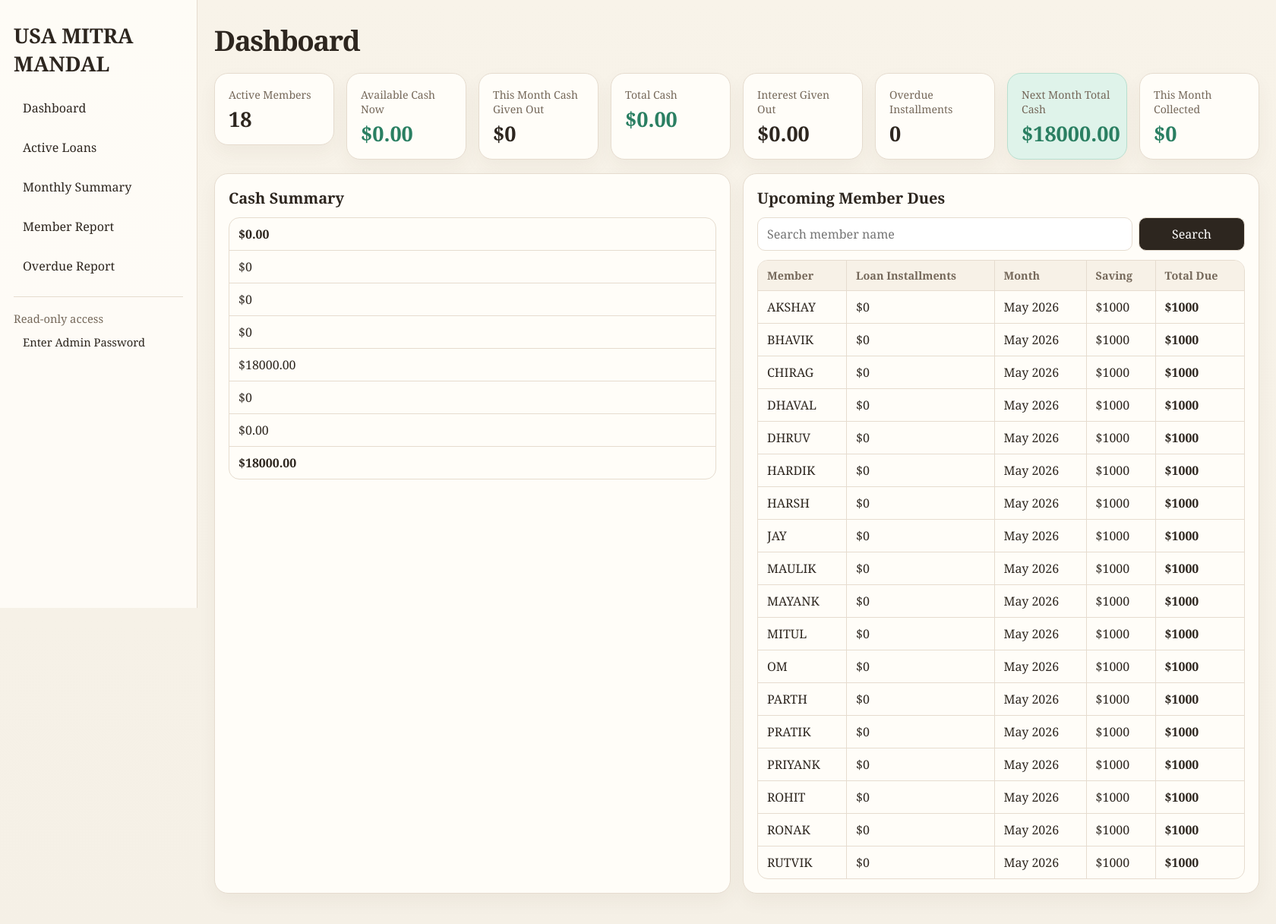
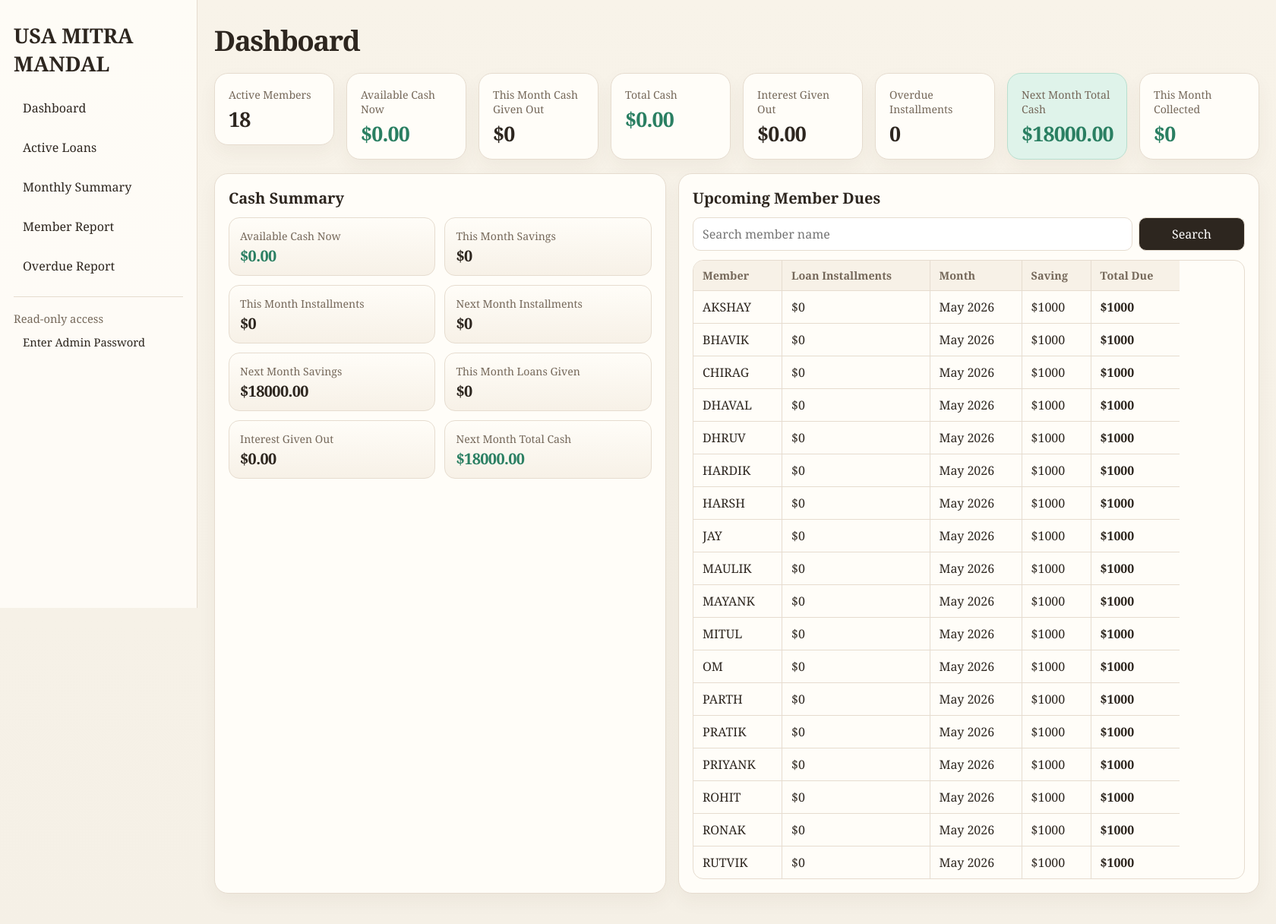
Before and after one commit to akshaypatel454/usamitra, a Django app: page / in a window 1680 px wide. Shown: the whole page at 76% size. Run offline with Django 5.2, Linux system fonts and the light colour scheme; data comes from the database, SQL or seed files in the repository; data that the repository does not hold is empty.

Commit message:
Improve dashboard layout and cash summary

```diff
--- a/core/templates/core/base.html
+++ b/core/templates/core/base.html
@@ -153,6 +153,28 @@
         .metric-grid.wide {
             grid-template-columns: repeat(8, minmax(0, 1fr));
         }
+        .dashboard-grid {
+            display: grid;
+            gap: 16px;
+            grid-template-columns: minmax(0, 1.05fr) minmax(0, 1.35fr);
+        }
+        .summary-grid {
+            display: grid;
+            gap: 12px;
+            grid-template-columns: repeat(2, minmax(0, 1fr));
+        }
+        .summary-item {
+            padding: 14px;
+            border: 1px solid var(--line);
+            border-radius: 14px;
+            background: linear-gradient(180deg, #fffdf8 0%, #f7f1e7 100%);
+        }
+        .summary-item .label {
+            margin-bottom: 6px;
+        }
+        .summary-item .value {
+            font-size: 1.25rem;
+        }
         .messages {
             margin-bottom: 16px;
         }
@@ -193,10 +215,11 @@
             margin-bottom: 8px;
         }
         .value {
-            font-size: 1.7rem;
+            font-size: clamp(1.15rem, 1.6vw, 1.7rem);
             font-weight: 700;
             line-height: 1.1;
             white-space: nowrap;
+            letter-spacing: -0.03em;
         }
         .nowrap {
             white-space: nowrap;
@@ -308,6 +331,7 @@
                 margin-bottom: 12px;
             }
             .grid.two { grid-template-columns: 1fr; }
+            .dashboard-grid { grid-template-columns: 1fr; }
             .metric-grid,
             .metric-grid.wide {
                 grid-template-columns: repeat(2, minmax(0, 1fr));
@@ -323,6 +347,12 @@
                 font-size: 1rem;
                 margin-bottom: 10px;
             }
+            .summary-grid {
+                grid-template-columns: repeat(2, minmax(0, 1fr));
+            }
+            .summary-item .value {
+                font-size: 1.08rem;
+            }
             table {
                 min-width: 560px;
             }
@@ -330,6 +360,9 @@
         @media (max-width: 560px) {
             .metric-grid,
             .metric-grid.wide {
+                grid-template-columns: 1fr;
+            }
+            .summary-grid {
                 grid-template-columns: 1fr;
             }
             th, td {
--- a/templates/core/dashboard.html
+++ b/templates/core/dashboard.html
@@ -37,38 +37,42 @@
     </div>
 </div>
 
-<div class="grid two">
+<div class="dashboard-grid">
     <div class="card">
         <h2 class="section-title">Cash Summary</h2>
-        <div class="table-wrap responsive-stack">
-        <table class="responsive-table">
-            <tbody>
-                <tr>
-                    <td data-label="Available cash now"><strong>${{ available_cash_now }}</strong></td>
-                </tr>
-                <tr>
-                    <td data-label="This month savings">${{ contribution_paid_this_month }}</td>
-                </tr>
-                <tr>
-                    <td data-label="This month installments">${{ installment_paid_this_month }}</td>
-                </tr>
-                <tr>
-                    <td data-label="Next month installments">${{ next_month_installment_total }}</td>
-                </tr>
-                <tr>
-                    <td data-label="Next month savings">${{ next_month_savings_total }}</td>
-                </tr>
-                <tr>
-                    <td data-label="This month loans given">${{ cash_given_this_month }}</td>
-                </tr>
-                <tr>
-                    <td data-label="Total interest given out">${{ interest_paid_out_total }}</td>
-                </tr>
-                <tr>
-                    <td data-label="Next month total cash"><strong>${{ next_month_total_cash }}</strong></td>
-                </tr>
-            </tbody>
-        </table>
+        <div class="summary-grid">
+            <div class="summary-item">
+                <div class="label">Available Cash Now</div>
+                <div class="value ok">${{ available_cash_now }}</div>
+            </div>
+            <div class="summary-item">
+                <div class="label">This Month Savings</div>
+                <div class="value">${{ contribution_paid_this_month }}</div>
+            </div>
+            <div class="summary-item">
+                <div class="label">This Month Installments</div>
+                <div class="value">${{ installment_paid_this_month }}</div>
+            </div>
+            <div class="summary-item">
+                <div class="label">Next Month Installments</div>
+                <div class="value">${{ next_month_installment_total }}</div>
+            </div>
+            <div class="summary-item">
+                <div class="label">Next Month Savings</div>
+                <div class="value">${{ next_month_savings_total }}</div>
+            </div>
+            <div class="summary-item">
+                <div class="label">This Month Loans Given</div>
+                <div class="value">${{ cash_given_this_month }}</div>
+            </div>
+            <div class="summary-item">
+                <div class="label">Interest Given Out</div>
+                <div class="value">${{ interest_paid_out_total }}</div>
+            </div>
+            <div class="summary-item">
+                <div class="label">Next Month Total Cash</div>
+                <div class="value ok">${{ next_month_total_cash }}</div>
+            </div>
         </div>
     </div>
 
```
